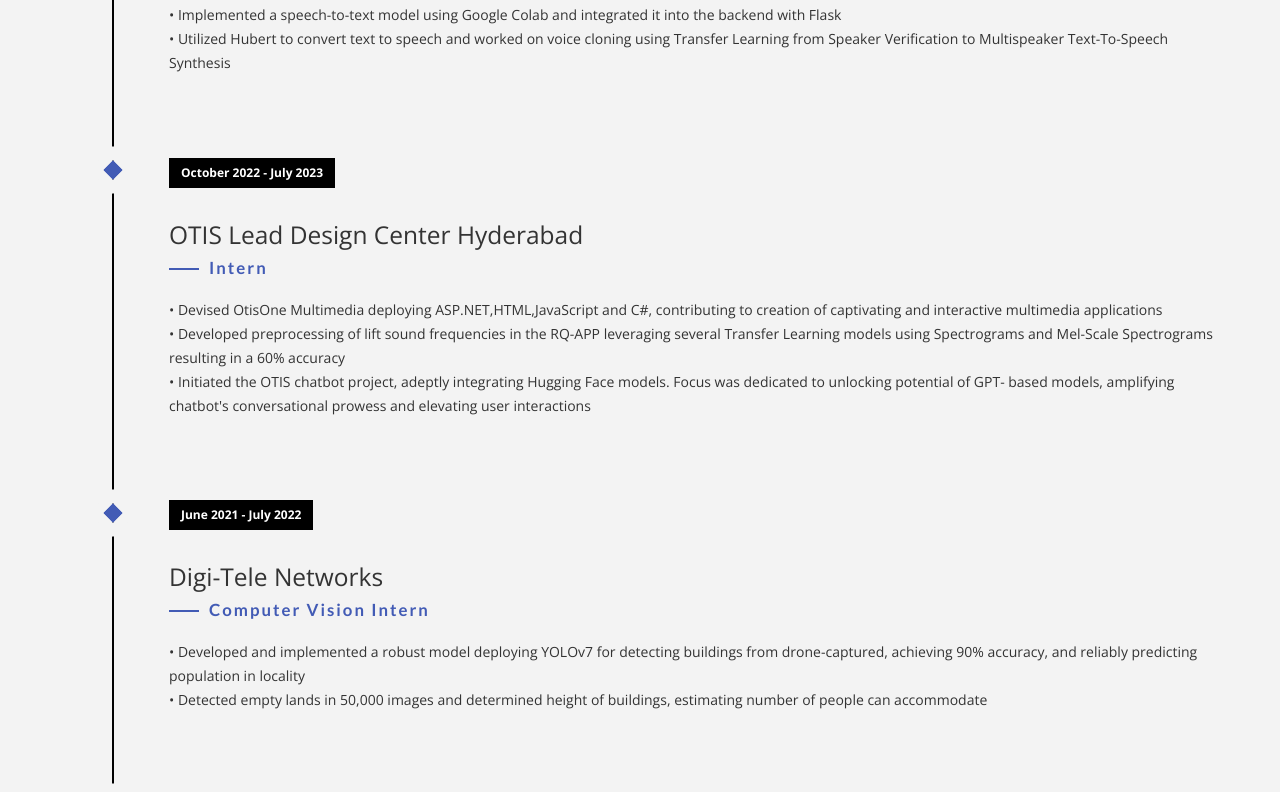
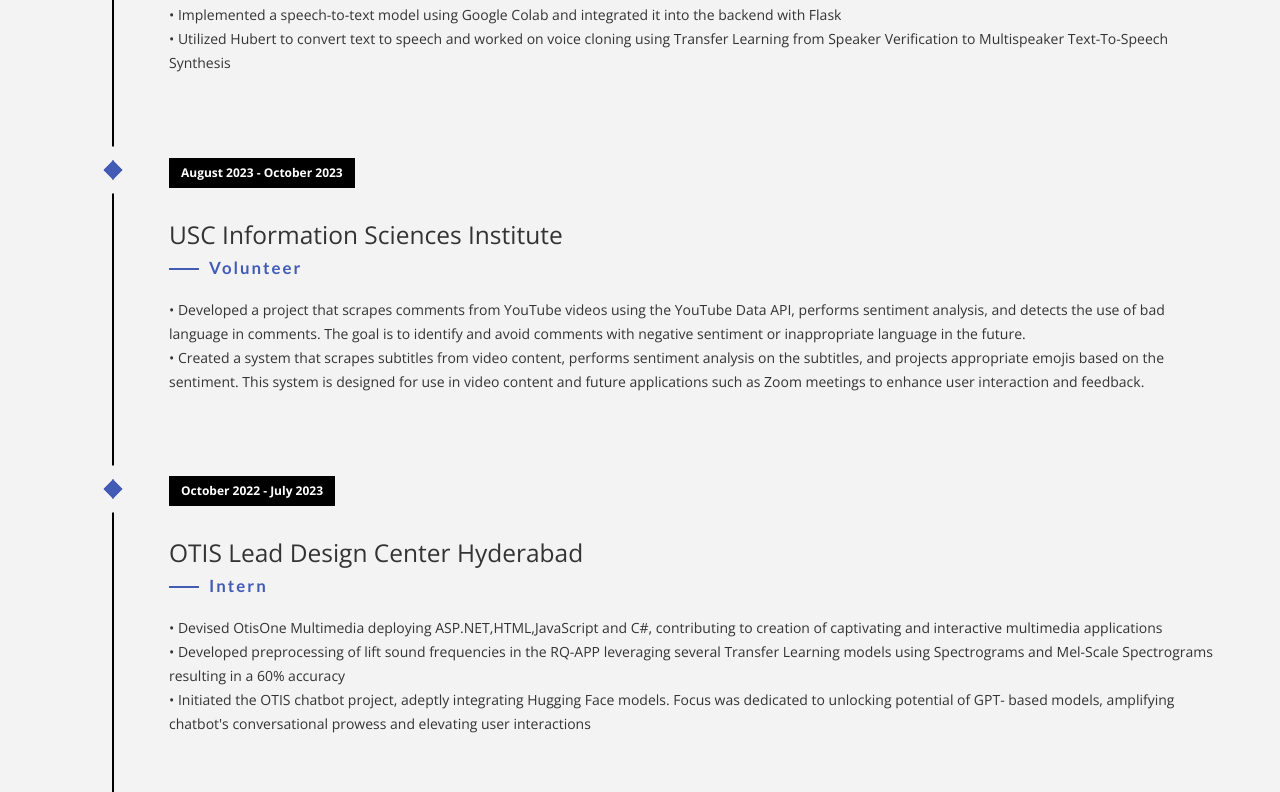
Before and after one commit to sahithinamala/portfolio, a plain HTML site: page index.html in a window 1280 px wide. Shown: the part 3319-4111 px from the top of the page. Drawn offline with nearby package versions, Linux system fonts and the light colour scheme; files whose address does not match are found by name; a web font is replaced by a local one.

Commit message:
Update index.html

```diff
--- a/index.html
+++ b/index.html
@@ -155,6 +155,17 @@
                             <h4>Intern</h4>
                             <p> • Implemented a speech-to-text model using Google Colab and integrated it into the backend with Flask<br>
                                 • Utilized Hubert to convert text to speech and worked on voice cloning using Transfer Learning from Speaker Verification to Multispeaker Text-To-Speech Synthesis<br>
+                               </p>
+                        </div>
+                    </li>
+                    <li class="timeline-event" data-aos="fade-up">
+                        <label class="timeline-event-icon"></label>
+                        <div class="timeline-event-copy">
+                            <p class="timeline-event-thumbnail">August 2023 - October 2023</p>
+                            <h3>USC Information Sciences Institute</h3>
+                            <h4>Volunteer</h4>
+                            <p> • Developed a project that scrapes comments from YouTube videos using the YouTube Data API, performs sentiment analysis, and detects the use of bad language in comments. The goal is to identify and avoid comments with negative sentiment or inappropriate language in the future.<br>
+                                • Created a system that scrapes subtitles from video content, performs sentiment analysis on the subtitles, and projects appropriate emojis based on the sentiment. This system is designed for use in video content and future applications such as Zoom meetings to enhance user interaction and feedback.<br>
                                </p>
                         </div>
                     </li>
```
